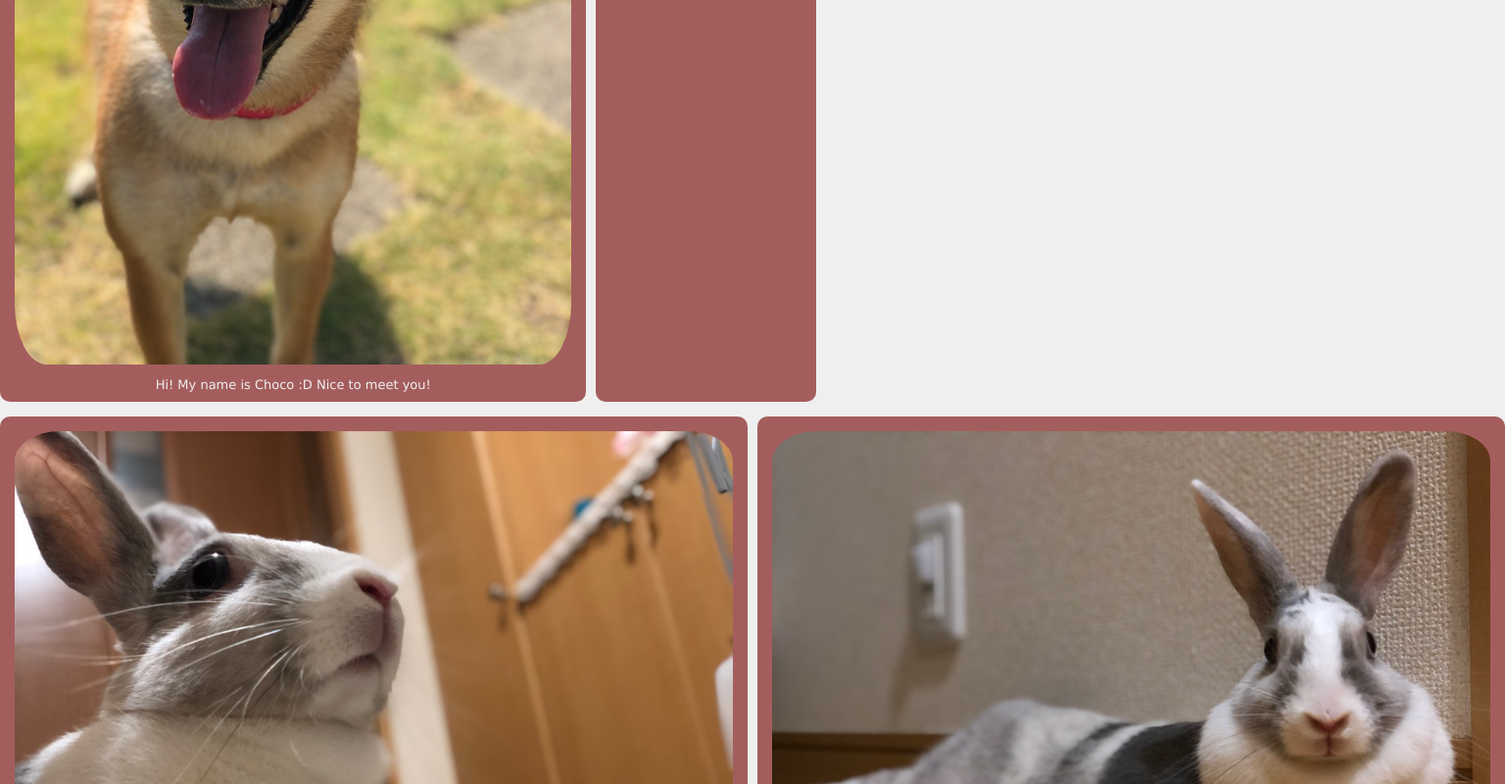
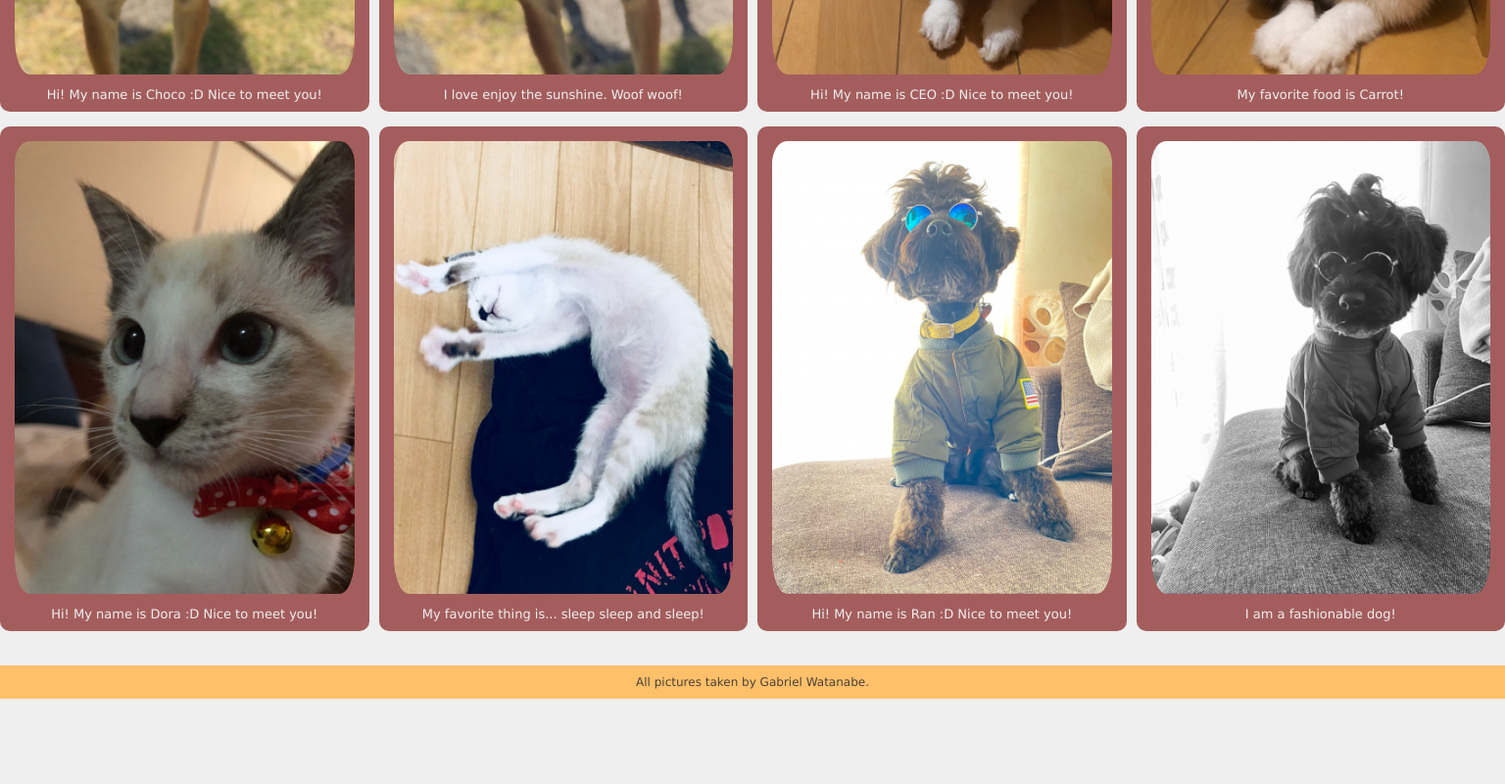
Before and after one commit to Gavriil84/Assignemnt, a plain HTML site: page index.html in a window 1536 px wide. Shown: the part 520-1320 px from the top of the page at 98% size. After the commit the page ends 1233 px from the top, so only its background shows below. Drawn offline with Linux system fonts and the light colour scheme.

Commit message:
new layout

```diff
--- a/index.html
+++ b/index.html
@@ -28,8 +28,8 @@
         <section>
 
             <!-- Dog -->
-            <div class="parent1" id="dog1">
-                <div class="child1 children">
+            <div class="parent1" >
+                <div class="child1 children" id="dog1">
                     <img src="img/2D6B6347-4494-492D-806B-30C284E73B56_1_105_c.jpeg" alt="dog1">
                     <p>Hi! My name is Choco :D  Nice to meet you!</p>
                 </div>
@@ -37,39 +37,34 @@
                     <img src="img/A50CAF01-C4F0-4BB3-95EE-7E81370B5935_1_105_c.jpeg" alt="">
                     <p>I love enjoy the sunshine. Woof woof!</p>
                 </div>
-            </div>
+
 
             <!-- Rabitt -->
-            <div class="parent2" id="rabbit">
-                <div class="child1 children">
-                    <img src="img/C4CA37F2-97BC-4829-9433-C3D9B49CF499_1_105_c.jpeg" alt="dog1">
+                <div class="child3 children" id="rabbit">
+                    <img src="img/B390E877-5104-4B88-BD31-547363E83486_1_105_c.jpeg" alt="dog1">
                     <p>Hi! My name is CEO :D  Nice to meet you!</p>
                 </div>
-                <div class="child2 children">
-                    <img src="img/2EAD3849-E007-4FAD-B8A4-ABA922731806_1_105_c.jpeg" alt="">
+                <div class="child4 children">
+                    <img src="img/8840C3CD-0019-424E-AA7E-834A4C39F0D2_1_105_c.jpeg" alt="">
                     <p>My favorite food is Carrot!</p>
                 </div>
-            </div>
 
             <!-- Cat -->
-            <div class="parent3" id="cat">
-                <div class="child1 children">
+                <div class="child5 children" id="cat">
                     <img src="img/55122BE0-110A-4810-B36E-66E162128D80_1_105_c.jpeg" alt="dog1">
                     <p>Hi! My name is Dora :D  Nice to meet you!</p>
                 </div>
-                <div class="child2 children">
+                <div class="child6 children">
                     <img src="img/12FF9F3A-4AE6-411A-BF9D-12A8DF061C66_1_105_c.jpeg" alt="">
                     <p>My favorite thing is... sleep sleep and sleep!</p>
                 </div>
-            </div>
 
             <!-- Dog -->
-            <div class="parent4" id="dog2">
-                <div class="child1 children">
+                <div class="child7 children" id="dog2">
                     <img src="img/197DEF45-3CAF-40A5-9663-6519C7D13F60_1_105_c.jpeg" alt="dog1">
                     <p>Hi! My name is Ran :D  Nice to meet you!</p>
                 </div>
-                <div class="child2 children">
+                <div class="child8 children">
                     <img src="img/1D4AC52E-6549-4749-8813-F80CED8A8C56_1_105_c.jpeg" alt="">
                     <p>I am a fashionable dog!</p>
                 </div>
--- a/style.css
+++ b/style.css
@@ -70,13 +70,14 @@ section{
 
 /* ------------------------footer-------------------------- */
 footer{
-    background-color: rgb(255, 123, 0);
+    background-color: #FFC069;
 }
 footer p{
     font-size: 1.2rem;
-    color: #FFF;
+    color: #4A403A;
     padding: 10px;
     margin: 0;
+    text-align: center;
 }
 
 /* ====================================================== */
@@ -97,20 +98,41 @@ footer p{
 
     /* -----------------------body------------------------- */
     /* Parent1 */
-    .parent1, .parent2, .parent3, .parent4{
+    .parent1{
         display: grid;
-        grid-template: 1fr / 1fr 1fr;
+        grid-template: 1fr 1fr 1fr 1fr / 1fr 1fr;
         column-gap: 10px;
         grid-template-areas:
         "child1 child2"
+        "child3 child4"
+        "child5 child6"
+        "child7 child8"
         ;
     }
 
-    .parent1 .child1{
+    .child1{
         grid-area: child1;
     }
-    .parent1 .child2{
+    .child2{
         grid-area: child2;
+    }
+    .child3{
+        grid-area: child3;
+    }
+    .child4{
+        grid-area: child4;
+    }
+    .child5{
+        grid-area: child5;
+    }
+    .child6{
+        grid-area: child6;
+    }
+    .child7{
+        grid-area: child7;
+    }
+    .child8{
+        grid-area: child8;
     }
 }
 
@@ -120,49 +142,36 @@ footer p{
 @media screen and (min-width: 1295px){
     .parent1{
         display: grid;
-        grid-template: 1fr / 1.6fr 0.6fr 0.6fr 0.6fr 0.6fr;
+        grid-template: 1fr 1fr / 1fr 1fr 1fr 1fr;
         grid-template-areas:
-        "child1 child2 child3 child4 child5"
+        "child1 child2 child3 child4"
+        "child5 child6 child7 child8"
         ;
     }
 
-    .parent1 .child1{
+    .child1{
         grid-area: child1;
     }
-    .parent1 .child2{
+    .child2{
         grid-area: child2;
     }
-    .parent1 .child3{
+    .child3{
         grid-area: child3;
     }
-    .parent1 .child4{
+    .child4{
         grid-area: child4;
     }
-    .parent1 .child5{
+    .child5{
         grid-area: child5;
     }
+    .child6{
+        grid-area: child6;
+    }
+    .child7{
+        grid-area: child7;
+    }
+    .child8{
+        grid-area: child8;
+    }
 
-    /* Parent4 */
-    .parent4{
-        display: grid;
-        grid-template: 1fr/ 0.7fr 1.1fr 1.1fr 1.1fr;
-        grid-template-areas:
-        "child1 child2 child3 child4"
-        ;
-    }
-    .parent4 .child1{
-        grid-area: child1;
-        border-bottom: 1px solid rgb(255, 0, 0);
-    }
-    .parent4 .child2{
-        grid-area: child2;
-        border-bottom: 1px solid rgb(255, 0, 128);
-    }
-    .parent4 .child3{
-        grid-area: child3;
-        border-bottom: 1px solid rgb(234, 0, 255);
-    }
-    .parent4 .child4{
-        grid-area: child4;
-    }
 }
```
Also changed, not shown: img/2EAD3849-E007-4FAD-B8A4-ABA922731806_1_105_c.jpeg (deleted), img/B390E877-5104-4B88-BD31-547363E83486_1_105_c.jpeg (added), img/C4CA37F2-97BC-4829-9433-C3D9B49CF499_1_105_c.jpeg (deleted), 2 other files.
